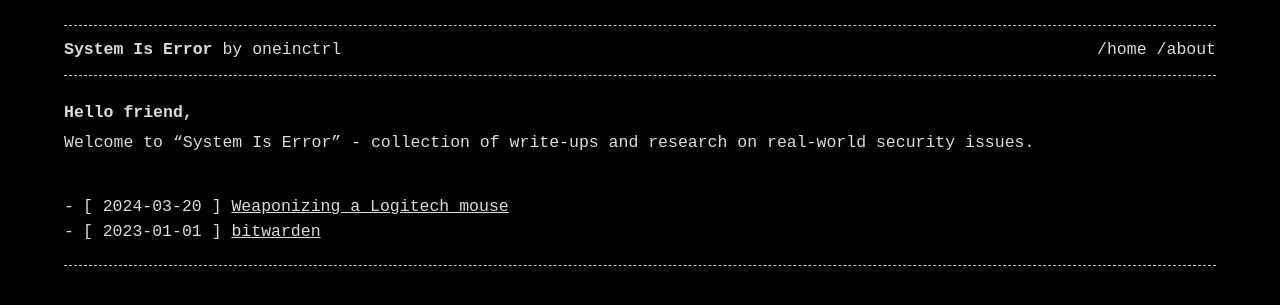
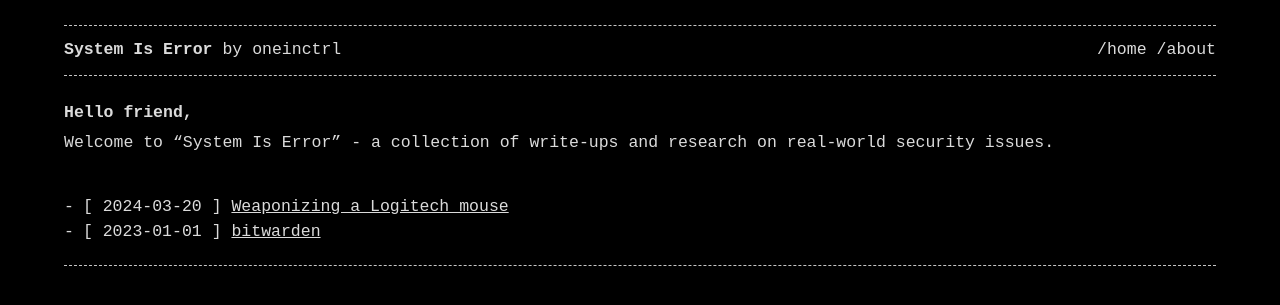
Before and after one commit to oneinctrl/oneinctrl.github.io, a Jekyll site: the page built from index.md, in a window 1280 px wide. Shown: the top 305 px of the page. Built offline with Jekyll 4.4.1, drawn with Linux system fonts in a browser that asks for light colours.

Commit message:
Fix typo

```diff
--- a/index.md
+++ b/index.md
@@ -6,4 +6,4 @@ permalink: /
 
 # Hello friend,
 
-Welcome to "{{site.title}}" - collection of write-ups and research on real-world security issues.
+Welcome to "{{site.title}}" - a collection of write-ups and research on real-world security issues.
```
